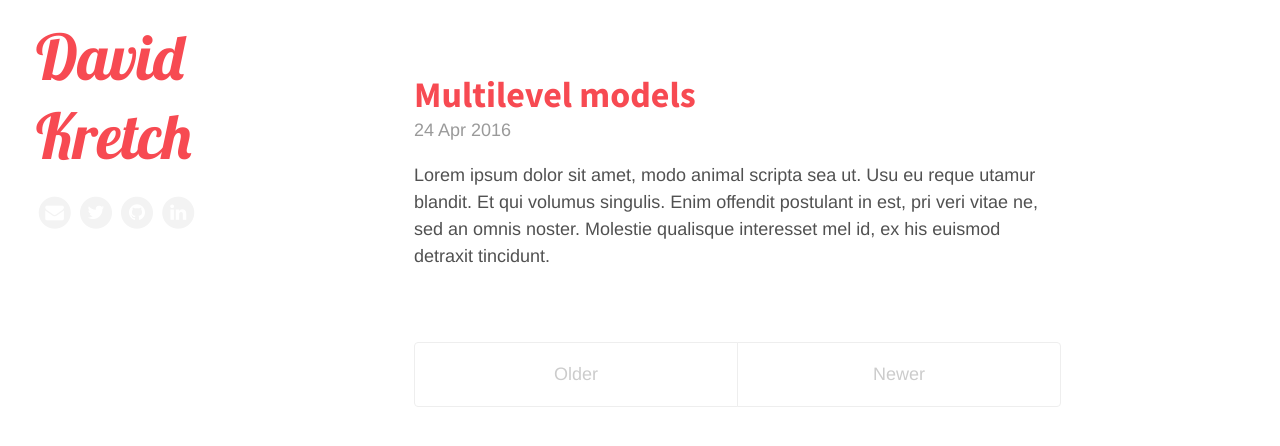
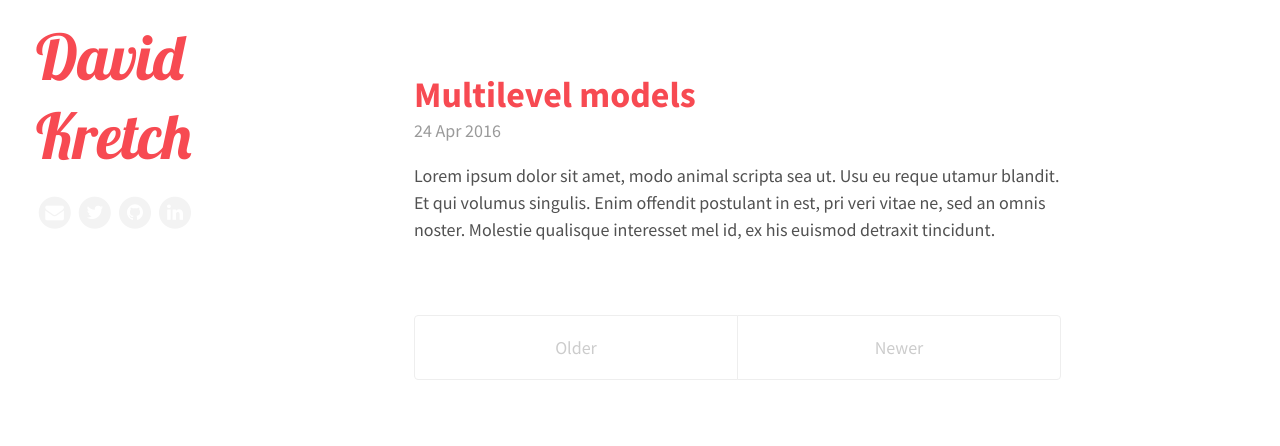
Before and after one commit to davidkretch/kretch.org, a Jekyll site: the page built from index.html, in a window 1280 px wide. Shown: the top 446 px of the page. Built offline with Jekyll 4.4.1, drawn with Linux system fonts in a browser that asks for light colours; nearby versions of some CDN libraries; some web fonts are replaced; the list of posts is cut into pages by our own code.

Commit message:
Use Source Sans Pro font family

```diff
--- a/_includes/head.html
+++ b/_includes/head.html
@@ -18,9 +18,9 @@
   <link rel="stylesheet" href="{{ site.baseurl }}public/css/poole.css">
   <link rel="stylesheet" href="{{ site.baseurl }}public/css/syntax.css">
   <link rel="stylesheet" href="{{ site.baseurl }}public/css/hyde.css">
-  <link rel="stylesheet" href="https://fonts.googleapis.com/css?family=Average+Sans" type="text/css">
+  <link rel="stylesheet" href="https://fonts.googleapis.com/css?family=Source+Sans+Pro:400,700" type="text/css">
+  <link rel="stylesheet" href="https://fonts.googleapis.com/css?family=Source+Code+Pro" type="text/css">
   <link rel="stylesheet" href="https://fonts.googleapis.com/css?family=Lobster" type="text/css">
-  <link rel="stylesheet" href="https://fonts.googleapis.com/css?family=Source+Sans+Pro:700" type="text/css">
   <link rel="stylesheet" href="https://maxcdn.bootstrapcdn.com/font-awesome/4.6.1/css/font-awesome.min.css">
   <script type="text/javascript" async src="https://cdn.mathjax.org/mathjax/latest/MathJax.js?config=TeX-MML-AM_CHTML"></script>
 
--- a/public/css/hyde.css
+++ b/public/css/hyde.css
@@ -32,7 +32,7 @@
  */
 
 html {
-  font-family: "Average Sans", Helvetica, Arial, sans-serif;
+  font-family: "Source Sans Pro", sans-serif;
 }
 @media (min-width: 48em) {
   html {
@@ -78,7 +78,7 @@
 /* About section */
 .sidebar-about h1 {
   margin-top: 0;
-  font-family: "Lobster", Helvetica, Arial, sans-serif;
+  font-family: "Lobster", sans-serif;
   font-size: 3.5rem;
   font-weight: normal;
 }
@@ -127,10 +127,6 @@
 
 .content a {
   color: #f74a52;
-}
-
-.content h1 {
-  font-family: "Source Sans Pro", Helvetica, Arial, sans-serif;
 }
 
 @media (min-width: 48em) {
--- a/public/css/poole.css
+++ b/public/css/poole.css
@@ -48,7 +48,7 @@
 }
 
 html {
-  font-family: "Helvetica Neue", Helvetica, Arial, sans-serif;
+  font-family: sans-serif;
   font-size: 16px;
   line-height: 1.5;
 }
@@ -150,7 +150,7 @@
 /* Code */
 code,
 pre {
-  font-family: monospace;
+  font-family: "Source Code Pro", monospace;
 }
 code {
   padding: .25em .5em;
@@ -163,7 +163,7 @@
   margin-top: 0;
   margin-bottom: 1rem;
   padding: 1rem;
-  font-size: .8rem;
+  font-size: .9rem;
   line-height: 1.4;
   white-space: pre;
   white-space: pre-wrap;
@@ -189,7 +189,7 @@
 
 /* Gist via GitHub Pages */
 .gist .gist-file {
-  font-family: Menlo, Monaco, "Courier New", monospace !important;
+  font-family: "Source Code Pro", monospace !important;
 }
 .gist .markdown-body {
   padding: 15px;
```
